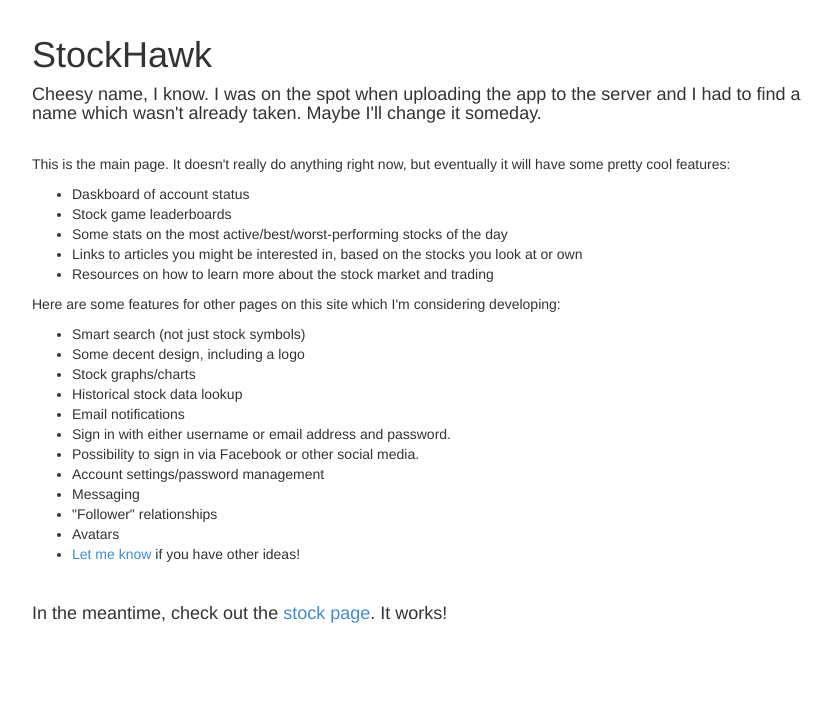
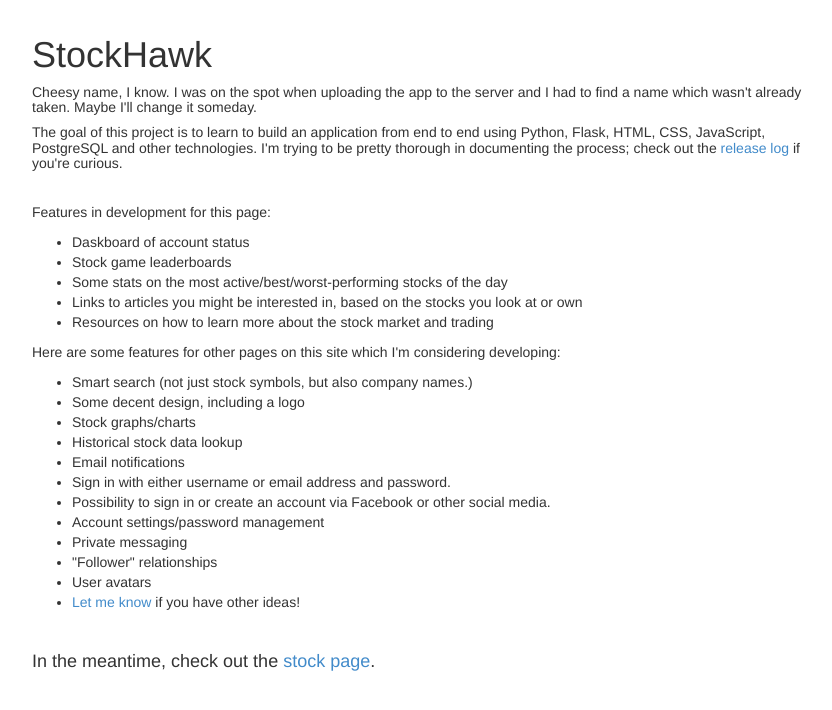
Before and after one commit to abmorton/stockhawk, a Flask app: page / in a window 1280 px wide. Shown: the part 20-730 px from the top of the page, without its empty margins (223-1055 px from the left). Run offline with Flask 2, Linux system fonts and the light colour scheme; some libraries are stand-ins or nearby versions.

Commit message:
changes to index.html

```diff
--- a/app.py
+++ b/app.py
@@ -14,7 +14,7 @@ import config
 # Instatiate and configure app:
 app = Flask(__name__)
 
-app.config.from_object('config.ProductionConfig')
+app.config.from_object('config.ProdConfig')
 
 # ------------------------------------------------------------------
 
--- a/config.py
+++ b/config.py
@@ -9,6 +9,6 @@ class DevConfig(BaseConfig):
 	DEBUG = True
 	SQLALCHEMY_DATABASE_URI = 'sqlite:///flaskpractice.db'
 
-class ProductionConfig(BaseConfig):
+class ProdConfig(BaseConfig):
 	DEBUG = False
 	SQLALCHEMY_DATABASE_URI = os.environ['DATABASE_URL']
--- a/templates/index.html
+++ b/templates/index.html
@@ -2,9 +2,10 @@
 {% block content %}
 
 <h1>{{ title }}</h1>
-<h4>Cheesy name, I know. I was on the spot when uploading the app to the server and I had to find a name which wasn't already taken. Maybe I'll change it someday.</h4>
+<h5>Cheesy name, I know. I was on the spot when uploading the app to the server and I had to find a name which wasn't already taken. Maybe I'll change it someday.</h5>
+<h5>The goal of this project is to learn to build an application from end to end using Python, Flask, HTML, CSS, JavaScript, PostgreSQL and other technologies. I'm trying to be pretty thorough in documenting the process; check out the <a href="/news">release log</a> if you're curious.</h5>
 <br>
-<p>This is the main page. It doesn't really do anything right now, but eventually it will have some pretty cool features:</p>
+<p>Features in development for this page:</p>
 <ul>
 	<li>Daskboard of account status</li>
 	<li>Stock game leaderboards</li>
@@ -14,20 +15,20 @@
 </ul>
 <p>Here are some features for other pages on this site which I'm considering developing:</p>
 <ul>
-	<li>Smart search (not just stock symbols)</li>
+	<li>Smart search (not just stock symbols, but also company names.)</li>
 	<li>Some decent design, including a logo</li>
 	<li>Stock graphs/charts</li>
 	<li>Historical stock data lookup</li>
 	<li>Email notifications</li>
 	<li>Sign in with either username or email address and password.</li>
-	<li>Possibility to sign in via Facebook or other social media.</li>
+	<li>Possibility to sign in or create an account via Facebook or other social media.</li>
 	<li>Account settings/password management</li>
-	<li>Messaging</li>
+	<li>Private messaging</li>
 	<li>"Follower" relationships</li>
-	<li>Avatars</li>
+	<li>User avatars</li>
 	<li><a href="mailto:abmorton@gmail.com?subject=StockHawk feature idea">Let me know</a> if you have other ideas!</li>
 </ul>
 <br>
-<h4>In the meantime, check out the <a href="/stocks">stock page</a>. It works!</h4>
+<h4>In the meantime, check out the <a href="/stocks">stock page</a>.</h4>
 
 {% endblock %}
```
